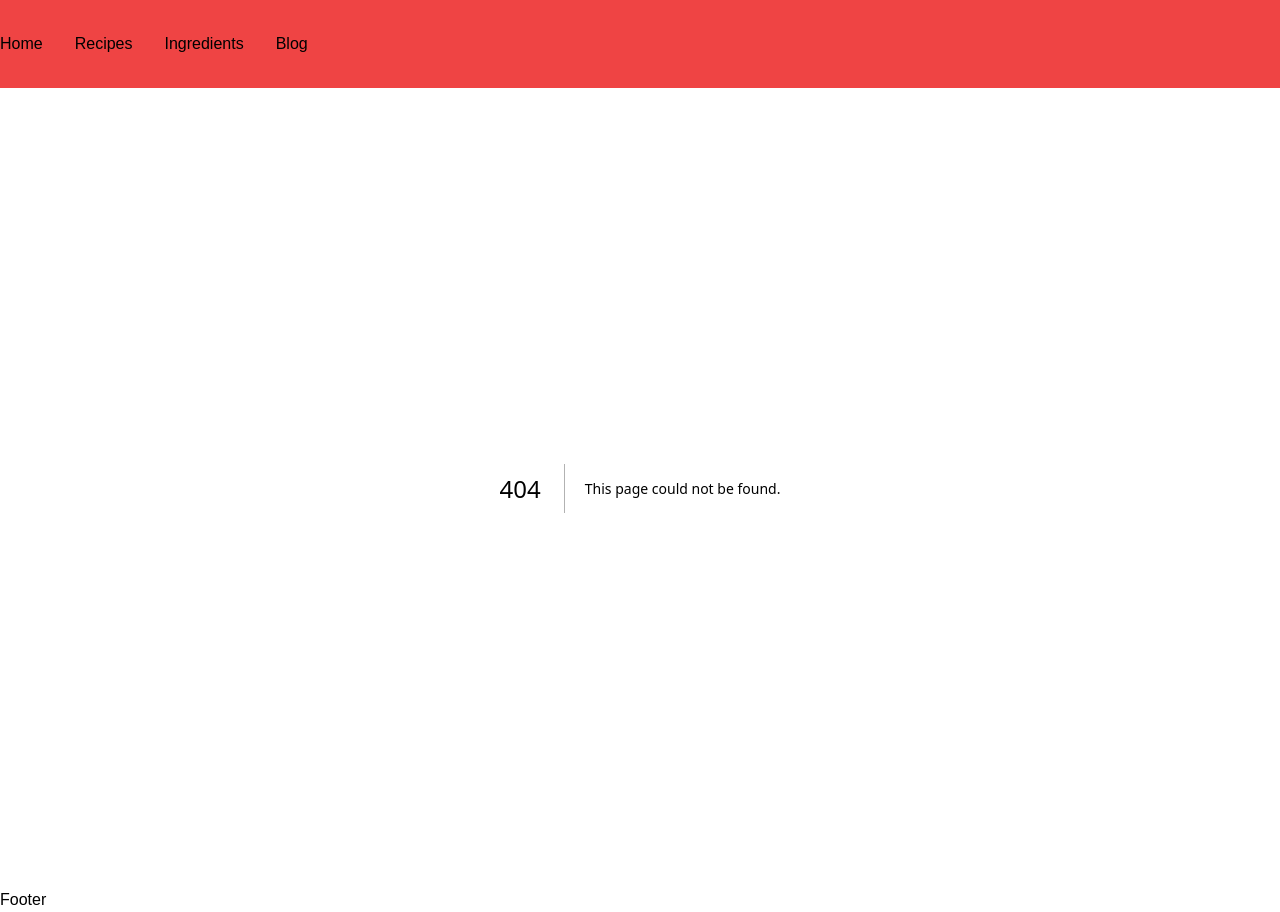
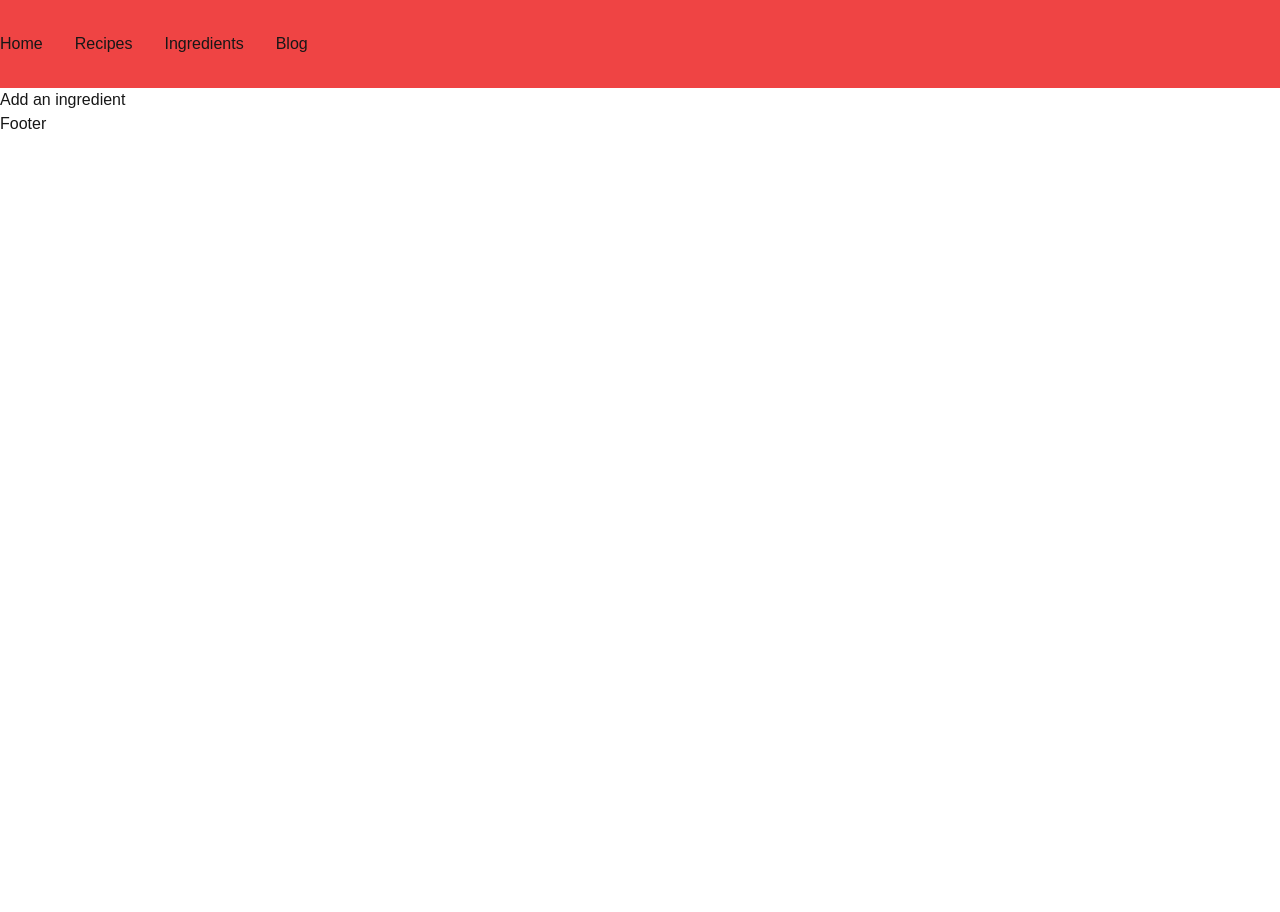
Before and after one commit to Flibouche/next-recipes-app, a Next.js app: page /ingredient/add in a window 1280 px wide. Before the commit this address had no page. After the commit the page ends 800 px from the top, so only its background shows below. Built offline with nearby package versions, Linux system fonts and the light colour scheme.

Commit message:
📦 NEW: add first add route and currently trying to create my first post function.

```diff
--- a/app/api/ingredient/route.ts
+++ b/app/api/ingredient/route.ts
@@ -1,5 +1,5 @@
 import { db } from '@/lib/db';
-import { NextResponse } from 'next/server';
+import { NextRequest, NextResponse } from 'next/server';
 
 export async function GET() {
     try {
@@ -15,3 +15,11 @@ export async function GET() {
         return new NextResponse("Internal Error", { status: 500 });
     }
 }
+
+export async function POST(req: NextRequest) {
+    try {
+
+    } catch (error) {
+
+    }
+}
--- /dev/null
+++ b/app/ingredient/add/page.tsx
@@ -0,0 +1,11 @@
+import React from 'react'
+
+const AddIngredient = () => {
+    return (
+        <div>
+            <h1>Add an ingredient</h1>
+        </div>
+    )
+}
+
+export default AddIngredient
--- a/app/ingredient/page.tsx
+++ b/app/ingredient/page.tsx
@@ -1,5 +1,6 @@
 "use client";
 
+import Link from 'next/link';
 import React, { useEffect, useState } from 'react'
 
 const Ingredient = () => {
@@ -16,6 +17,9 @@ const Ingredient = () => {
     return (
         <>
             <h1>Ingredients :</h1>
+            <nav>
+                <Link href='/ingredient/add'>Add ingredient</Link>
+            </nav>
             <div>
                 {ingredients.map((ingredient: any) => (
                     <div key={ingredient.id}>
```
